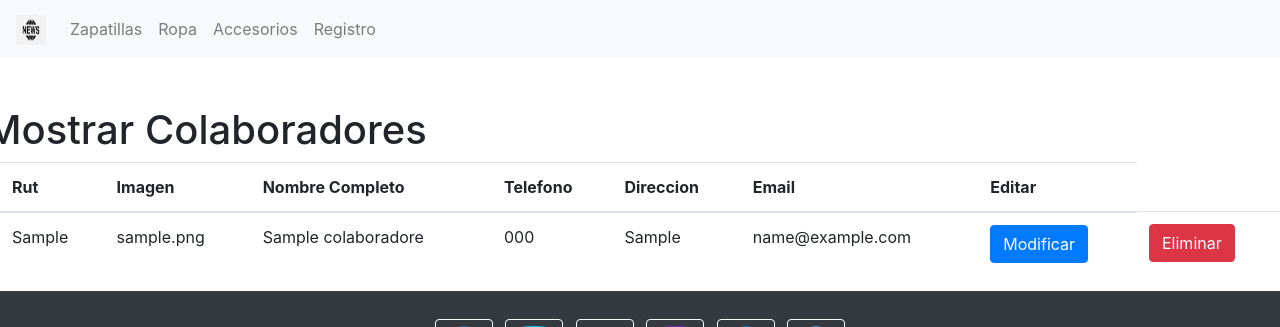
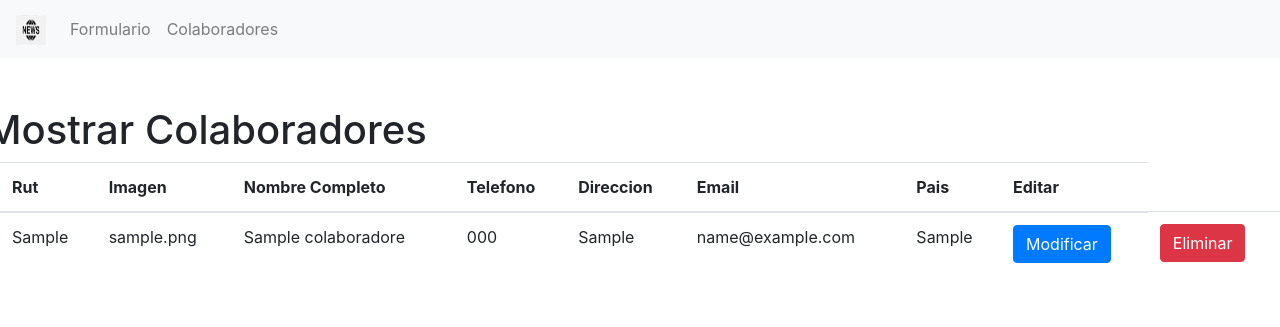
Before and after one commit to Lsmuel/ETEtapa1_SamuelHurtado_007D, a Django app: page /mostrar in a window 1280 px wide. Shown: the top 327 px of the page. Run offline with Django 3.2, Linux system fonts and the light colour scheme; tables that the repository leaves empty hold one stand-in row (values such as "Sample post"); some libraries are stand-ins or nearby versions.

Commit message:
Nueva actualizacion

```diff
--- a/DjangoApp/anubis/forms.py
+++ b/DjangoApp/anubis/forms.py
@@ -9,7 +9,7 @@
 
     class Meta:
         model = Colaboradores
-        fields = ['rut','image','nombreComp','telefono','direccion','email','contrasenia']
+        fields = ['rut','image','nombreComp','telefono','direccion','email','contrasenia','pais']
 
         labels={
             'rut': 'Rut',
@@ -19,6 +19,7 @@
             'direccion': 'Direccion',
             'email': 'Email',
             'contrasenia': 'Contraseña',
+            'pais': 'Pais',
         }
 
         widgets={
--- a/DjangoApp/anubis/models.py
+++ b/DjangoApp/anubis/models.py
@@ -9,5 +9,6 @@
     direccion =  models.CharField(max_length=30, verbose_name='Direccion')
     email = models.CharField(max_length=30, verbose_name='Email')
     contrasenia = models.CharField(max_length=30, verbose_name='Contraseña')
+    pais = models.CharField(max_length=15, verbose_name='Pais')
     def __str__(self):
         return(self.nombreComp)
--- a/DjangoApp/anubis/templates/anubis/mostrar.html
+++ b/DjangoApp/anubis/templates/anubis/mostrar.html
@@ -5,8 +5,8 @@
   {%load static%}
   <meta charset="utf-8">
   <meta name="viewport" content="width=device-width, initial-scale=1, shrink-to-fit=no">
-  <link href="{% static 'extension/css/style.css'%}" type="text/css" rel="stylesheet">
-  <link href="{%static 'extension/css/bootstrap.min.css'%}" type="text/css" rel="stylesheet">
+  <link href="{% static 'anubis/css/style.css'%}" type="text/css" rel="stylesheet">
+  <link href="{%static 'anubis/css/bootstrap.min.css'%}" type="text/css" rel="stylesheet">
   <link rel="stylesheet" href="https://cdn.jsdelivr.net/npm/bootstrap@4.6.0/dist/css/bootstrap.min.css" integrity="sha384-B0vP5xmATw1+K9KRQjQERJvTumQW0nPEzvF6L/Z6nronJ3oUOFUFpCjEUQouq2+l" crossorigin="anonymous">  </svg>
 
   </svg>
@@ -21,24 +21,18 @@
       </button>
 
       <!-- logo -->
-      <a class="navbar-brand" href="file:///C:/Users/aamac/Documents/PruebaHTML_007/Exp3_Hurtado_Hernandez_Aravena_007D/Productos.html">
-        <img src="{%static 'extension/img/logo.png' %}" width="30" height="30" alt="">
+      <a class="navbar-brand" href="#">
+        <img src="{%static 'anubis/img/logo.png' %}" width="30" height="30" alt="">
       </a>
 
       <!-- enlaces -->
       <div class="collapse navbar-collapse btn-group" id="opciones">
         <ul class="navbar-nav">
           <li class="nav-item">
-            <a class="nav-link" href="file:///C:/Users/aamac/Documents/PruebaHTML_007/Exp3_Hurtado_Hernandez_Aravena_007D/zapatillas.html#!">Zapatillas</a>
+            <a class="nav-link" href="http://127.0.0.1:8000">Formulario</a>
           </li>
           <li class="nav-item">
-            <a class="nav-link" href="file:///C:/Users/aamac/Documents/PruebaHTML_007/Exp3_Hurtado_Hernandez_Aravena_007D/Ropa.html">Ropa</a>
-          </li>
-          <li class="nav-item">
-            <a class="nav-link" href="#">Accesorios</a>
-          </li>
-          <li class="nav-item">
-            <a class="nav-link" href="file:///C:/Users/aamac/Documents/PruebaHTML_007/Exp3_Hurtado_Hernandez_Aravena_007D/Registro.html">Registro</a>
+            <a class="nav-link" href="http://127.0.0.1:8000/mostrar">Colaboradores</a>
           </li>
           <label for="dark-mode" class="dark-mode-button">
 
@@ -59,6 +53,7 @@
             <th scope="col">Telefono</th>
             <th scope="col">Direccion</th>
             <th scope="col">Email</th>
+            <th scope="col">Pais</th>
             <th scope="col">Editar</th>
         </tr>
     </thead>
@@ -72,17 +67,16 @@
             <td>{{z.telefono}}</td>
             <td>{{z.direccion}}</td>
             <td>{{z.email}}</td>
+            <td>{{z.pais}}</td>
             <td><a href="{% url 'modColaborador' z.rut%}" class="btn btn-primary">Modificar</a></td>
             <td><a href="{% url 'delColaborador' z.rut%}" class="btn btn-danger">Eliminar</a></td>
         </tr>
         {%endfor%}
-
-
     </tbody>
 
 
 </table>
-
+<br><br>
 <!-- Footer -->
 <footer class="bg-dark text-center text-white">
     <div class="container p-4">
@@ -91,27 +85,27 @@
       <section class="mb-4">
 
         <a class="btn btn-outline-light btn-floating m-1" href="#!" role="button"
-          ><i class="fab fa-facebook-f"><img class="icon" src="{%static 'extension/iconos/facebook.png'%}"></i
+          ><i class="fab fa-facebook-f"><img class="icon" src="{%static 'anubis/iconos/facebook.png'%}"></i
         ></a>
 
         <a class="btn btn-outline-light btn-floating m-1" href="#!" role="button"
-           ><i class="fab fa-twitter"> <img class="icon" src="{%static 'extension/iconos/twitter.png'%}"></i
+           ><i class="fab fa-twitter"> <img class="icon" src="{%static 'anubis/iconos/twitter.png'%}"></i
         ></a>
 
         <a class="btn btn-outline-light btn-floating m-1" href="#!" role="button"
-          ><i class="fab fa-correo"> <img class="icon" src="{%static 'extension/iconos/correo-electronico.png'%}"></i
+          ><i class="fab fa-correo"> <img class="icon" src="{%static 'anubis/iconos/correo-electronico.png'%}"></i
         ></a>
 
-        <a class="btn btn-outline-light btn-floating m-1" href="https://www.instagram.com/mr__cardo/" role="button" target="_blank"
-          ><i class="fab fa-instagram"><img class="icon" src="{%static 'extension/iconos/instagram2.png'%}"></i
+        <a class="btn btn-outline-light btn-floating m-1" href="#" role="button" target="_blank"
+          ><i class="fab fa-instagram"><img class="icon" src="{%static 'anubis/iconos/instagram2.png'%}"></i
         ></a>
 
-        <a class="btn btn-outline-light btn-floating m-1" href="https://www.linkedin.com/in/samuel-hurtado-9a3b711a0/" role="button" target="_blank"
-          ><i class="fab fa-linkedin-in"><img class="icon" src="{%static 'extension/iconos/linkedin.png'%}"></i
+        <a class="btn btn-outline-light btn-floating m-1" href="#" role="button" target="_blank"
+          ><i class="fab fa-linkedin-in"><img class="icon" src="{%static 'anubis/iconos/linkedin.png'%}"></i
         ></a>
 
-        <a class="btn btn-outline-light btn-floating m-1" href="https://github.com/Lsmuel/Exp1_Hurtado_Hernandez_Aravena_007D" role="button" target="_blank"
-          ><i class="fab fa-github"><img class="icon" src="{%static 'extension/iconos/github.png'%}"></i
+        <a class="btn btn-outline-light btn-floating m-1" href="#" role="button" target="_blank"
+          ><i class="fab fa-github"><img class="icon" src="{%static 'anubis/iconos/github.png'%}"></i
         ></a>
 
       </section>
@@ -143,50 +137,9 @@
         </form>
       </section>
 
-       <a href="file:///C:/Users/aamac/Documents/PruebaHTML_007/Exp3_Hurtado_Hernandez_Aravena_007D/Productos.html"><img src="{%static 'extension/img/LogoNegro.png'%}" class="img-fluid logon center-xs" alt="Responsive image">
-      <a href="https://www.ccs.cl/#" target="_blank"><img class="img-fluid camara" src="{%static 'extension/img/footer-badges.png'%}" alt="Responsive image">
+       <a href="#"><img src="{%static 'anubis/img/LogoNegro.png'%}" class="img-fluid logon center-xs" alt="Responsive image">
+      <a href="https://www.ccs.cl/#" target="_blank"><img class="img-fluid camara" src="{%static 'anubis/img/footer-badges.png'%}" alt="Responsive image">
       </div>
-      <section>
-        <div class="row">
-          <div class="col-lg-3 col-md-6 mb-4 mb-md-0">
-            <h5 class="text-uppercase">INFORMACION</h5>
-            <ul class="list-unstyled mb-0">
-              <li>
-                <a href="file:///C:/Users/aamac/Documents/PruebaHTML_007/Exp3_Hurtado_Hernandez_Aravena_007D/Inicio.html" class="text-white">Quienes Somos</a>
-              </li>
-              <li>
-              <li>
-                <a href="#!" class="text-white">Privacidad Y Seguridad</a>
-              </li>
-              <li>
-                <a href="#!" class="text-white">Preguntas Frecuentes</a>
-              </li>
-              <li>
-                <a href="#!" class="text-white">Nuestras Tiendas</a>
-              </li>
-              <li>
-                <a href="#!" class="text-white">Terminos Y Condiciones</a>
-              </li>
-            </ul>
-          </div>
-            </ul>
-
-
-          <div class="col-lg-3 col-md-6 mb-4 mb-md-0">
-            <h5 class="text-uppercase">Nombres Creadores</h5>
-            <ul class="list-unstyled mb-0">
-              <li>
-                <p class="text-white">Samuel Hurtado</p>
-              </li>
-              <li>
-                <p class="text-white">Benjamin Aravena</p>
-              </li>
-              <li>
-                <p class="text-white">Geoff Hernandez</p>
-              </li>
-            </div>
-      </section>
-
 
     <div class="text-center p-3" style="background-color: rgba(0, 0, 0, 0.2);">
       © 2021 Copyright: Todos Los derechos reservados
```
Also changed, not shown: DjangoApp/anubis/templates/anubis/actualizar.html (+29 -4 lines), DjangoApp/anubis/templates/formulario.html (+7 -32 lines), DjangoApp/anubis/migrations/0002_colaboradores_pais.py (added), DjangoApp/anubis/static/anubis/img/LogoNegro.png (added), DjangoApp/anubis/static/anubis/js/validaciones.js (added), DjangoApp/media/images/c57_S5aK1uV.gif (added).
